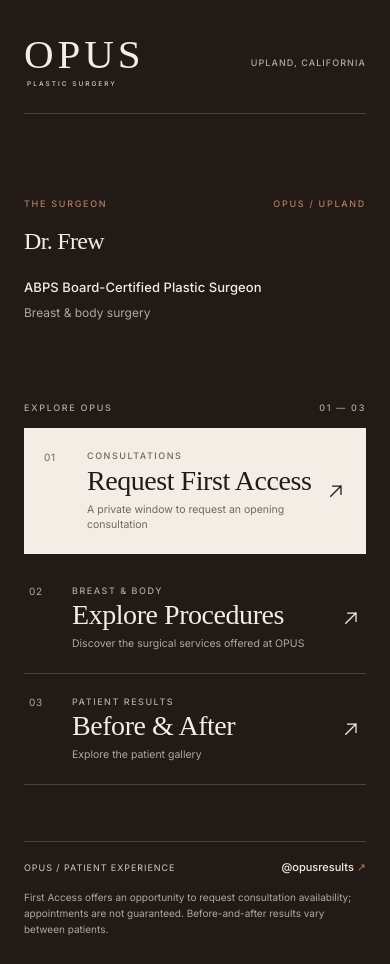
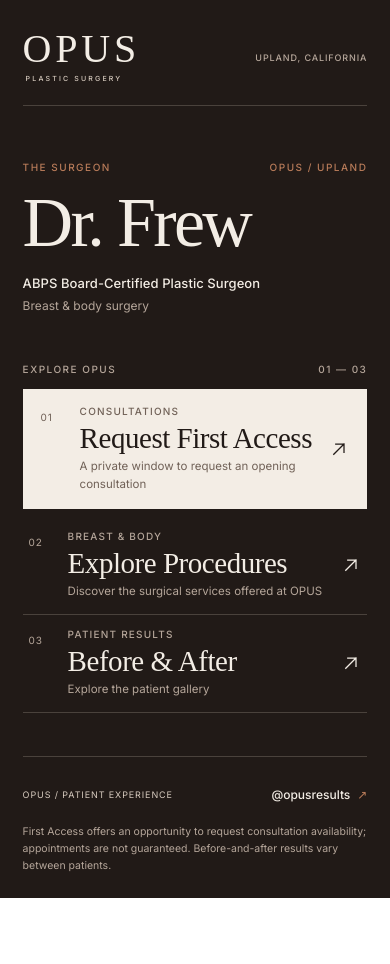
Before and after one commit to amydojo/opus-link-hub, a Next.js app: page / in a window 390 px wide. After the commit the page ends 898 px from the top, so only its background shows below. Built offline with nearby package versions, Linux system fonts and the light colour scheme; a web font is replaced by a local one.

Commit message:
Polish one-line Dr. Frew hero and mobile touch interactions

```diff
--- a/app/links/links.module.css
+++ b/app/links/links.module.css
@@ -19,7 +19,7 @@
   text-rendering: optimizeLegibility;
 }
 .page * { box-sizing: border-box; }
-.page a { -webkit-tap-highlight-color: transparent; }
+.page a { -webkit-tap-highlight-color: transparent; touch-action: manipulation; }
 .container {
   width: min(100%, 550px);
   min-height: 100vh;
@@ -27,17 +27,17 @@
   margin: 0 auto;
   display: flex;
   flex-direction: column;
-  padding: clamp(26px, 4.5vh, 40px) clamp(24px, 6vw, 42px) 27px;
+  padding: clamp(23px, 3.9svh, 38px) clamp(22px, 5.8vw, 40px)
+    max(24px, calc(env(safe-area-inset-bottom, 0px) + 16px));
 }
 .skipLink { position: absolute; top: -100px; left: 14px; z-index: 20; padding: 12px; background: var(--paper); color: var(--espresso); }
 .skipLink:focus { top: 12px; }
-
 .header {
   display: flex;
   justify-content: space-between;
   align-items: center;
   gap: 12px;
-  padding-bottom: 25px;
+  padding-bottom: 22px;
   border-bottom: 1px solid var(--rule);
 }
 .brand {
@@ -47,17 +47,19 @@
   text-decoration: none;
   color: var(--paper);
   gap: 1px;
+  min-height: 44px;
+  justify-content: center;
 }
 .brandName {
   font-family: var(--display);
-  font-size: 41px;
+  font-size: 40px;
   font-weight: 500;
   letter-spacing: .095em;
   line-height: .80;
 }
 .brandDescriptor {
   font-family: var(--utility);
-  font-size: 6.5px;
+  font-size: 7px;
   font-weight: 500;
   letter-spacing: .31em;
   padding-left: 3px;
@@ -68,41 +70,32 @@
   color: var(--muted);
   font-size: 9px;
   font-weight: 500;
-  letter-spacing: .12em;
+  letter-spacing: .10em;
   white-space: nowrap;
 }
-
-.intro { padding-top: clamp(67px, 10svh, 95px); }
-.sectionIndex,
-.linksHeading {
+.intro { padding-top: clamp(38px, 6.5svh, 67px); }
+.sectionIndex, .linksHeading {
   display: flex;
   justify-content: space-between;
   align-items: center;
   color: var(--clay);
-  font-size: 9px;
+  font-size: 10px;
   font-weight: 500;
-  letter-spacing: .19em;
+  letter-spacing: .15em;
   line-height: 1.35;
 }
-.sectionIndex { margin-bottom: 22px; }
+.sectionIndex { margin-bottom: 16px; }
 .title {
   margin: 0;
   font-family: var(--display);
+  font-size: clamp(70px, 17vw, 88px);
   font-weight: 400;
-  letter-spacing: -.028em;
-  line-height: .83;
+  letter-spacing: -.038em;
+  line-height: .95;
+  white-space: nowrap;
 }
-.titleFirst,
-.titleLast { display: block; }
-.titleFirst { font-size: clamp(60px, 13.5vw, 79px); }
-.titleLast {
-  font-size: clamp(83px, 19vw, 112px);
-  margin-top: 7px;
-  letter-spacing: -.045em;
-}
-.period { color: var(--clay); }
 .credential {
-  margin: 26px 0 0;
+  margin: 17px 0 0;
   color: var(--paper);
   font-size: 13px;
   font-weight: 500;
@@ -110,28 +103,27 @@
   letter-spacing: .005em;
 }
 .specialty {
-  margin: 5px 0 0;
+  margin: 4px 0 0;
   color: var(--muted);
   font-size: 12px;
-  line-height: 1.6;
+  line-height: 1.55;
 }
-
-.linksSection { margin-top: clamp(62px, 9.5svh, 85px); }
+.linksSection { margin-top: clamp(36px, 5.6svh, 58px); }
 .linksHeading {
-  margin-bottom: 14px;
+  margin-bottom: 12px;
   color: var(--muted);
 }
 .linkList { display: flex; flex-direction: column; gap: 0; }
 .linkCard {
-  min-height: 111px;
+  min-height: 90px;
   display: flex;
   align-items: center;
-  gap: 14px;
+  gap: 13px;
   text-decoration: none;
   color: var(--paper);
-  padding: 17px 5px;
+  padding: 13px 6px;
   border-bottom: 1px solid var(--rule);
-  transition: background-color 230ms ease, border-color 230ms ease, padding 230ms ease;
+  transition: background-color 190ms ease, border-color 190ms ease, transform 190ms ease;
 }
 .linkCard:focus-visible, .brand:focus-visible, .socialLink:focus-visible {
   outline: 2px solid var(--clay);
@@ -141,98 +133,107 @@
   font-size: 10px;
   letter-spacing: .08em;
   align-self: flex-start;
-  margin-top: 5px;
+  margin-top: 6px;
   color: var(--muted);
-  flex: 0 0 29px;
+  flex: 0 0 26px;
 }
 .linkCopy { flex: 1; min-width: 0; display: flex; flex-direction: column; align-items: flex-start; }
 .linkCategory {
-  font-size: 9px;
+  font-size: 10px;
   font-weight: 500;
-  letter-spacing: .17em;
+  letter-spacing: .12em;
   color: var(--muted);
-  line-height: 1.4;
+  line-height: 1.35;
 }
 .linkTitle {
-  margin-top: 4px;
+  margin-top: 5px;
   font-family: var(--display);
-  font-size: clamp(28px, 6.8vw, 34px);
+  font-size: clamp(29px, 6.5vw, 33px);
   font-weight: 500;
   letter-spacing: -.016em;
-  line-height: 1.03;
+  line-height: 1.04;
 }
 .linkDescription {
   color: var(--muted);
-  font-size: 10.5px;
-  line-height: 1.45;
-  margin-top: 6px;
+  font-size: 11.5px;
+  line-height: 1.5;
+  margin-top: 5px;
 }
-.arrow { flex: none; color: var(--paper); transition: transform 230ms ease; }
-.linkCard:hover .arrow { transform: translate(3px,-3px); }
-.secondary:hover { background: rgba(255,255,255,.018); padding-left: 10px; }
-
+.arrow { flex: none; color: var(--paper); transition: transform 190ms ease; }
 .primary {
-  min-height: 126px;
-  padding: 18px 20px;
+  min-height: 107px;
+  padding: 15px 17px;
   background: var(--paper);
   color: var(--espresso);
-  border: none;
+  border: 1px solid var(--paper);
 }
 .primary .linkNumber,
 .primary .linkCategory,
-.primary .linkDescription { color: #75665c; }
-.primary .linkTitle,
-.primary .arrow { color: var(--espresso); }
-.primary:hover { background: #fff8ee; }
-.primary:hover .arrow { transform: translate(3px,-3px); }
-.primary + .secondary { margin-top: 9px; }
-
+.primary .linkDescription { color: #706157; }
+.primary .linkTitle, .primary .arrow { color: var(--espresso); }
+.primary + .secondary { margin-top: 8px; }
 .footer {
   margin-top: auto;
-  padding-top: 56px;
+  padding-top: clamp(38px, 5.2svh, 56px);
 }
 .footerTop {
   border-top: 1px solid var(--rule);
-  padding-top: 18px;
+  padding-top: 15px;
   display: flex;
   justify-content: space-between;
-  gap: 8px;
+  gap: 10px;
   align-items: center;
 }
-.footerMark {
-  color: var(--soft);
-  font-size: 9px;
-  letter-spacing: .105em;
-}
+.footerMark { color: var(--soft); font-size: 9px; letter-spacing: .10em; }
 .socialLink {
   color: var(--paper);
   text-decoration: none;
-  font-size: 11px;
+  font-size: 12px;
   font-weight: 500;
   white-space: nowrap;
+  min-height: 44px;
+  display: inline-flex;
+  align-items: center;
 }
-.socialLink span { color: var(--clay); }
-.socialLink:hover { text-decoration: underline; text-underline-offset: 4px; }
+.socialLink span { margin-left: 7px; color: var(--clay); }
 .footer p {
-  margin: 15px 0 0;
+  margin: 8px 0 0;
   max-width: 465px;
   color: var(--muted);
-  font-size: 10px;
-  line-height: 1.6;
+  font-size: 10.5px;
+  line-height: 1.58;
 }
+@media (hover: hover) and (pointer: fine) {
+  .primary:hover { background: #fff9f0; }
+  .secondary:hover { background: rgba(255,255,255,.028); border-color: rgba(237,224,211,.38); }
+  .linkCard:hover .arrow { transform: translate(3px, -3px); }
+  .socialLink:hover { text-decoration: underline; text-underline-offset: 4px; }
+}
+.linkCard:active { transform: scale(.993); }
+.primary:active { background: #e5dbd0; }
+.secondary:active { background: rgba(255,255,255,.07); }
+.linkCard:active .arrow { transform: translate(2px, -2px); }
 @media (max-width: 370px) {
   .container { padding-inline: 20px; }
   .headerDetail { font-size: 8px; }
-  .intro { padding-top: 56px; }
-  .titleFirst { font-size: 58px; }
-  .titleLast { font-size: 79px; }
-  .linksSection { margin-top: 45px; }
-  .linkCard { min-height: 97px; }
-  .primary { min-height: 111px; }
+  .intro { padding-top: 36px; }
+  .title { font-size: clamp(64px, 19.5vw, 70px); }
+  .linksSection { margin-top: 34px; }
+  .linkCard { min-height: 88px; }
+  .primary { min-height: 103px; padding-inline: 14px; }
   .linkTitle { font-size: 28px; }
-  .footer { padding-top: 38px; }
+  .linkDescription { font-size: 11px; }
+  .footer { padding-top: 36px; }
+}
+@media (max-height: 730px) {
+  .intro { padding-top: 36px; }
+  .linksSection { margin-top: 32px; }
+  .linkCard { min-height: 86px; }
+  .primary { min-height: 100px; }
+  .footer { padding-top: 30px; }
 }
 @media (prefers-reduced-motion: reduce) {
   .linkCard, .arrow { transition: none; }
-  .linkCard:hover .arrow, .primary:hover .arrow { transform: none; }
+  .linkCard:active, .linkCard:active .arrow { transform: none; }
+  .linkCard:hover .arrow { transform: none; }
 }
```
